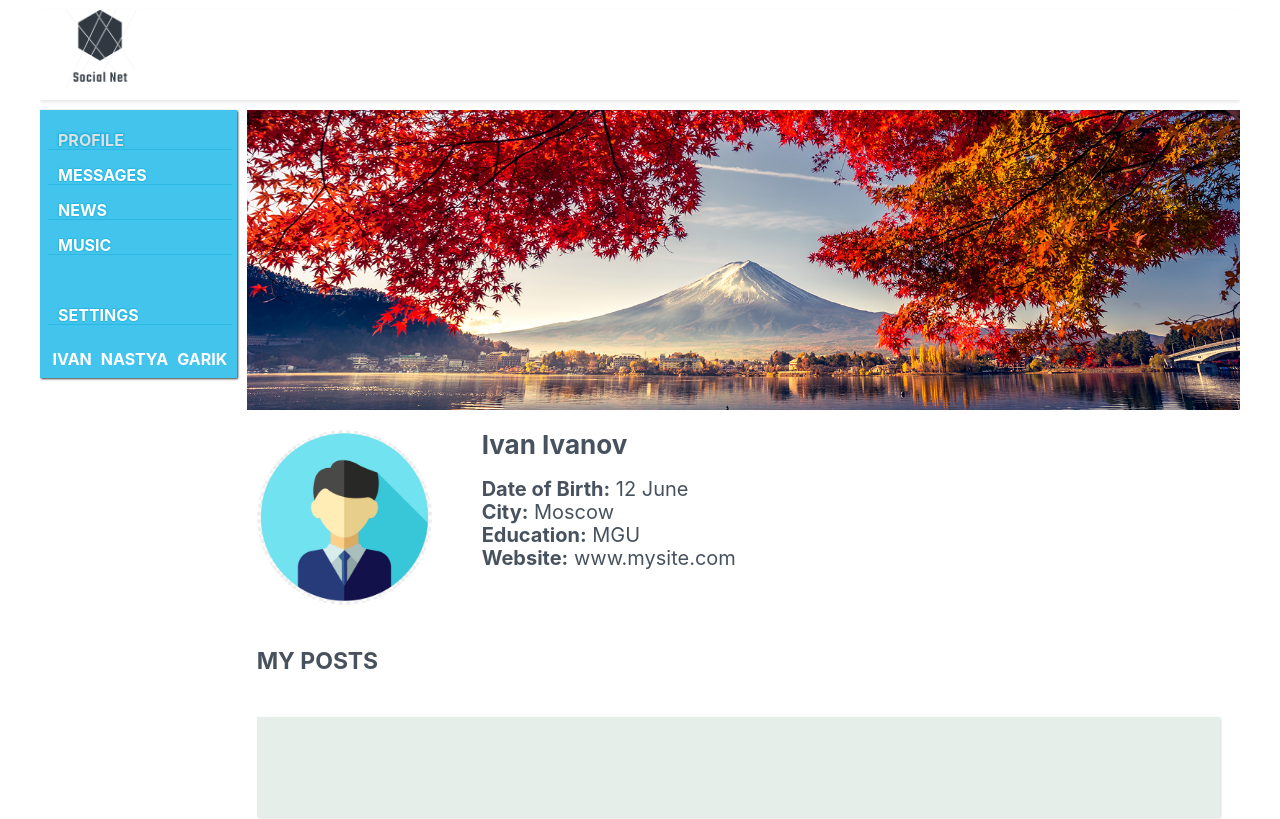
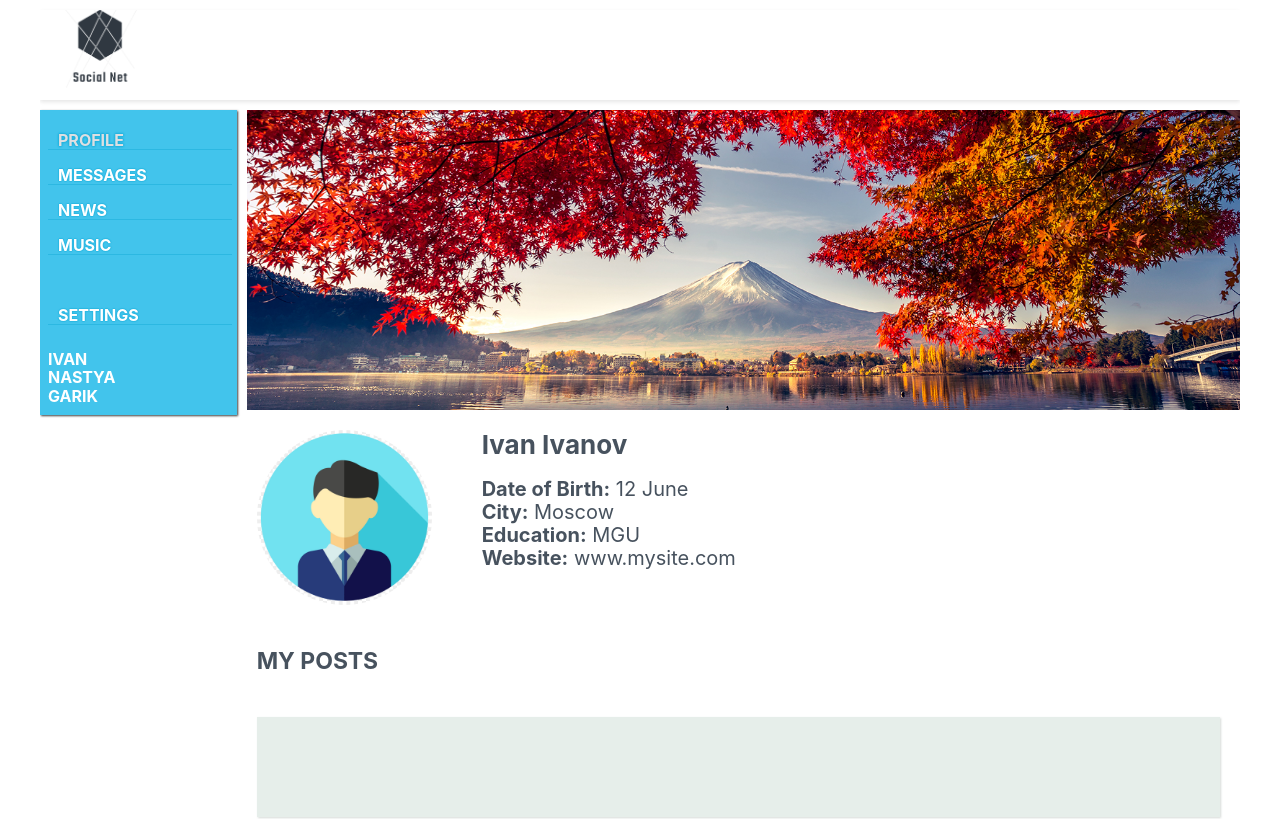
Before and after one commit to dznchkone/the_way_of_samurai, a React (Create React App) app: page /profile in a window 1280 px wide. Shown: the top 819 px of the page. Built offline with nearby package versions, Linux system fonts and the light colour scheme.

Commit message:
Правки

```diff
--- a/src/components/Navbar/Navbar.module.css
+++ b/src/components/Navbar/Navbar.module.css
@@ -42,7 +42,7 @@
 .friendsWrapper {
     padding-top: 20px;
     display: flex;
-    flex-flow: row wrap;
+    flex-flow: column wrap;
     justify-content: space-around;
 }
 
```
